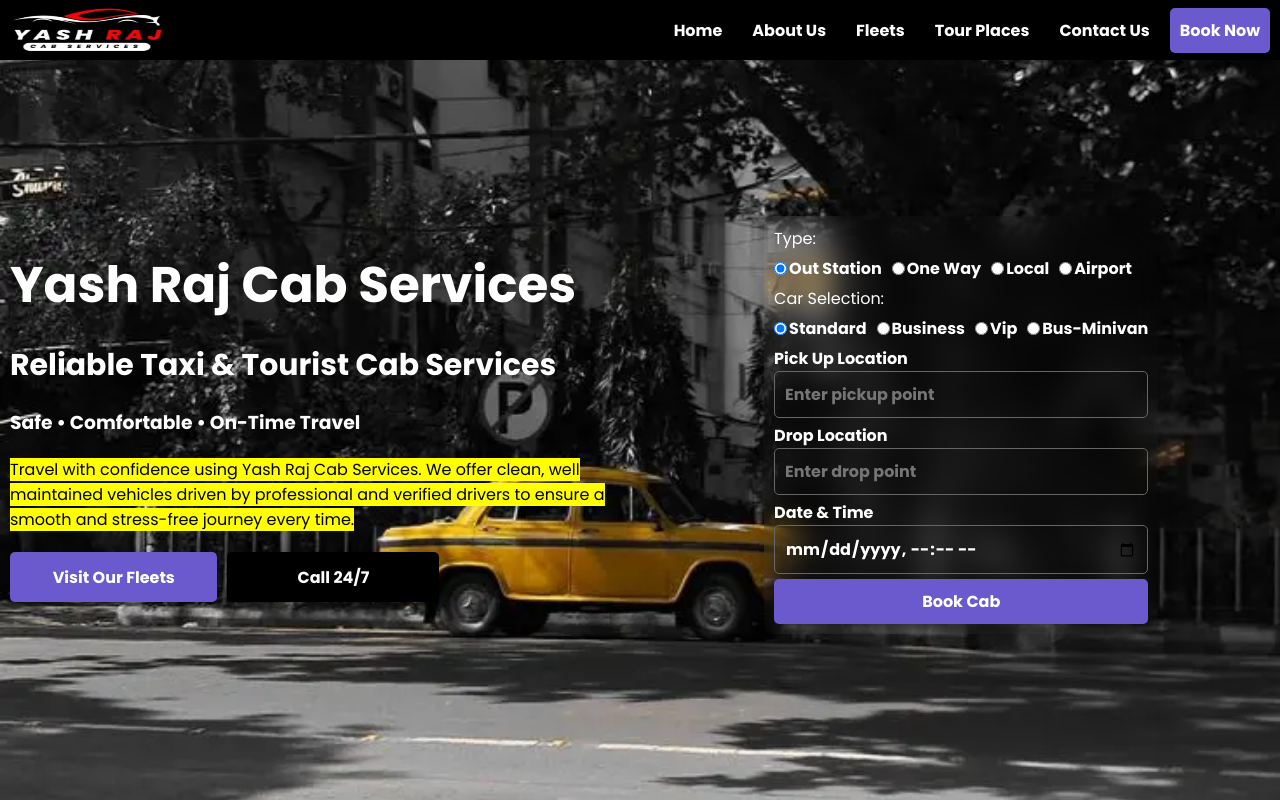
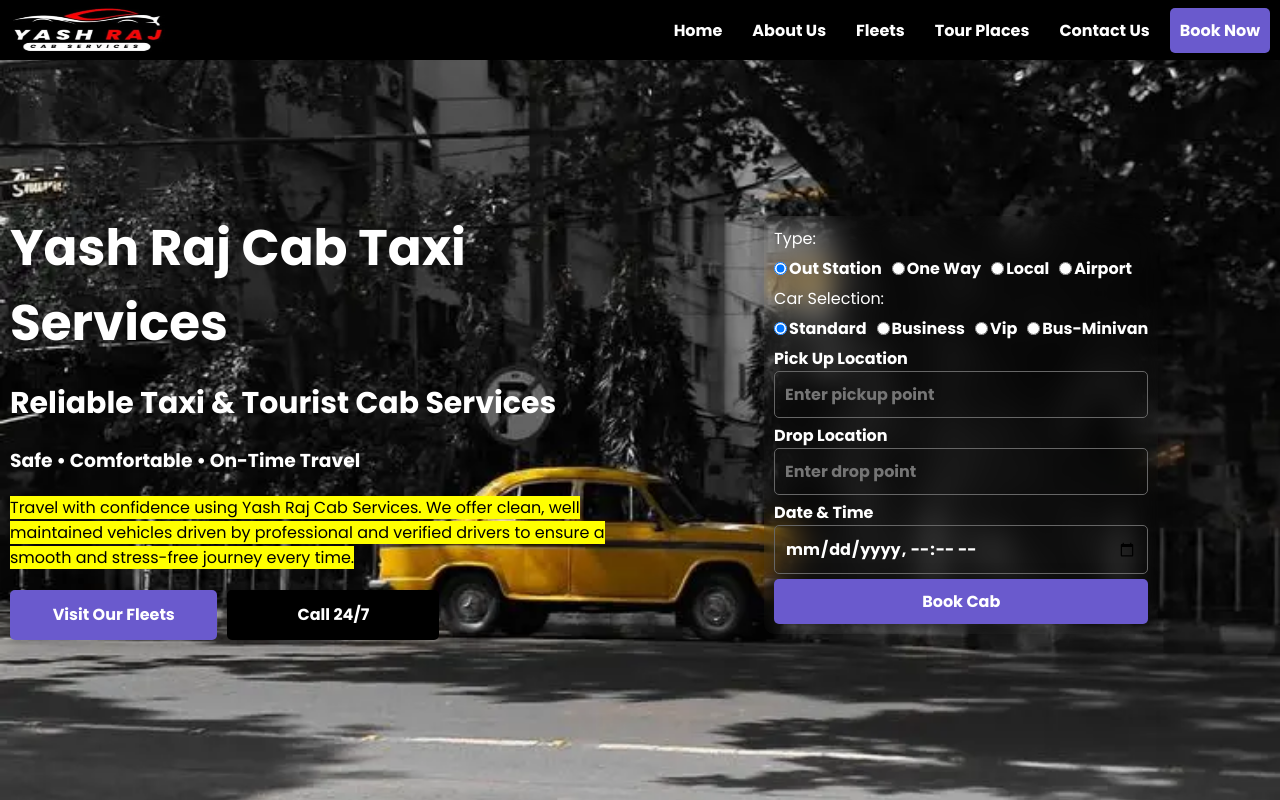
Before and after one commit to abhishekmevada/yash-raj-cab-services, a React (Vite) app: page / in a window 1280 px wide. Shown: the top 800 px of the page. Built offline with nearby package versions, Linux system fonts and the light colour scheme.

Commit message:
Update Home.tsx

```diff
--- a/src/components/Home.tsx
+++ b/src/components/Home.tsx
@@ -153,7 +153,7 @@
               }}
             />
             <div className="herosecCona">
-              <h1>Yash Raj Cab Services</h1>
+              <h1>Yash Raj Cab Taxi Services</h1>
               <h2>Reliable Taxi & Tourist Cab Services</h2>
               <h3>Safe • Comfortable • On-Time Travel</h3>
               <p className="herodec">
```
